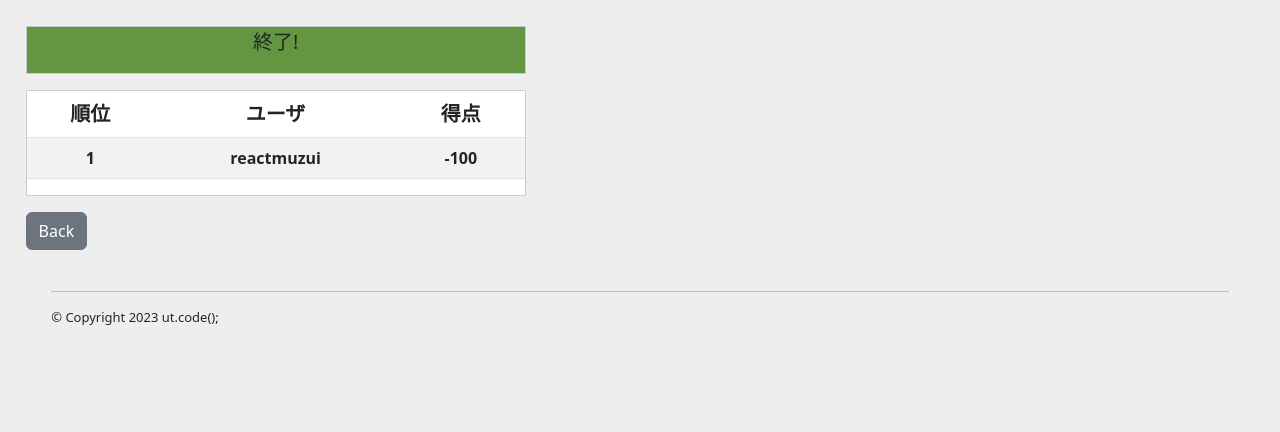
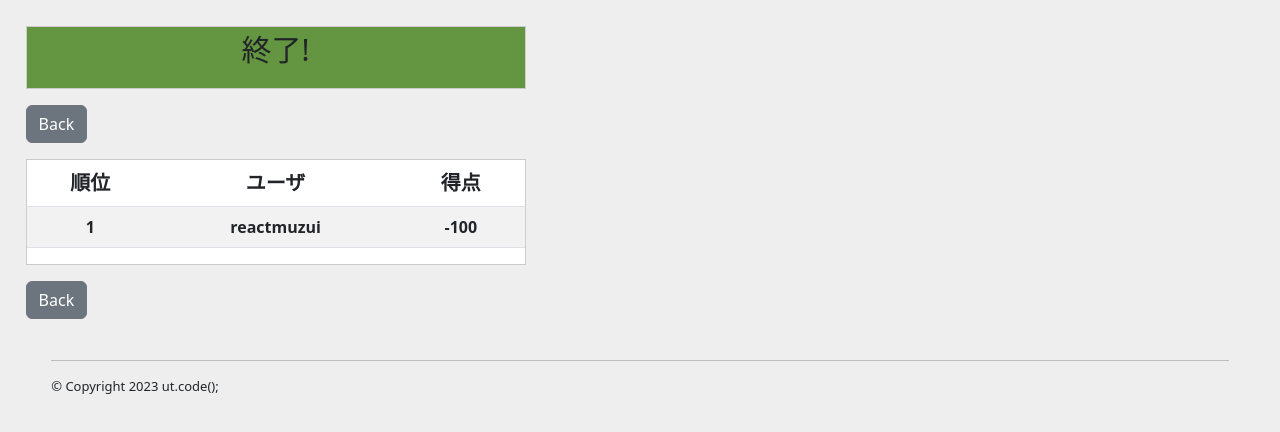
Before and after one commit to ut-code/typing-game, a React (Vite) app in the folder frontend/: page /result in a window 1280 px wide. Shown: the top 432 px of the page. Built offline with nearby package versions, Linux system fonts and the light colour scheme; no server answers.

Commit message:
順位表示

```diff
--- a/frontend/src/pages/Basic/style.css
+++ b/frontend/src/pages/Basic/style.css
@@ -39,7 +39,7 @@ thead th {
   font-size: 20px;
 }
 #current {
-  font-size: 15px;
+  font-size: 20px;
   border-spacing: 4vw 0vw;
 }
 #current th {
--- a/frontend/src/pages/Home.tsx
+++ b/frontend/src/pages/Home.tsx
@@ -51,8 +51,9 @@ export default function Home() {
           <Accordion.Item eventKey="0">
             <Accordion.Header>遊び方</Accordion.Header>
             <Accordion.Body>
-              問題番号を選択してPlayボタンを押します。スペースキーで開始すると問題が表示されます。<br></br>
-              残り時間が0になると得点が0になります。高得点を目指して頑張りましょう！
+              ユーザーネームを入力し、問題番号を選択してPlayボタンを押します。スペースキーを押すと問題が表示され、ゲームがスタートします。
+              <br></br>
+              速く正確なタイピングで、高得点を目指して頑張りましょう！制限時間に気をつけて！
             </Accordion.Body>
           </Accordion.Item>
         </Accordion>
--- a/frontend/src/pages/Result/Result.tsx
+++ b/frontend/src/pages/Result/Result.tsx
@@ -15,7 +15,7 @@ export default function Result() {
 
   // script.jsを読み込む
   useEffect(() => {
-    script();
+    script(listItems);
   }, []);
 
   // RankingをfetchAPIしてくる
@@ -43,10 +43,16 @@ export default function Result() {
       </Helmet>
       <Stack gap={3}>
         <div className="yourResults">
-          <p>終了!</p>
+          <p id="finish">終了!</p>
+          <p id="yourRank"></p>
           {/* {listItems.map((listItem) => ( # 順位 */}
           <p id="time"></p>
           <p id="score"></p>
+        </div>
+        <div>
+          <Button href="/" variant="secondary">
+            Back
+          </Button>
         </div>
         <div className="rankBoard">
           <Table striped id="ranking">
--- a/frontend/src/pages/Result/script.js
+++ b/frontend/src/pages/Result/script.js
@@ -1,4 +1,4 @@
-export default async function script() {
+export default async function script(listItems) {
   const response = await fetch(
     `${import.meta.env.VITE_API_ENDPOINT}/fetchScore`,
     {
@@ -9,6 +9,16 @@ export default async function script() {
   // わざわざstringにしてからobjectにしている...
   let tmp = await response.text();
   let data = JSON.parse(tmp);
+  let rank = 1;
+  for (let listItem of listItems) {
+    if (data.score == listItem.score) {
+      break;
+    } else {
+      rank++;
+    }
+  }
+
   document.getElementById("time").textContent = "時間" + data.time + "秒";
   document.getElementById("score").textContent = "スコア" + data.score + "点";
+  document.getElementById("yourRank").textContent = "順位" + rank + "位";
 }
--- a/frontend/src/pages/Result/style.css
+++ b/frontend/src/pages/Result/style.css
@@ -4,7 +4,7 @@ body {
   margin: auto;
 }
 .yourResults {
-  font-size: 20px;
+  font-size: 30px;
   /* background: scroll; */
   background-color: rgb(100, 149, 65);
   border: 1px solid #cccccc;
```
